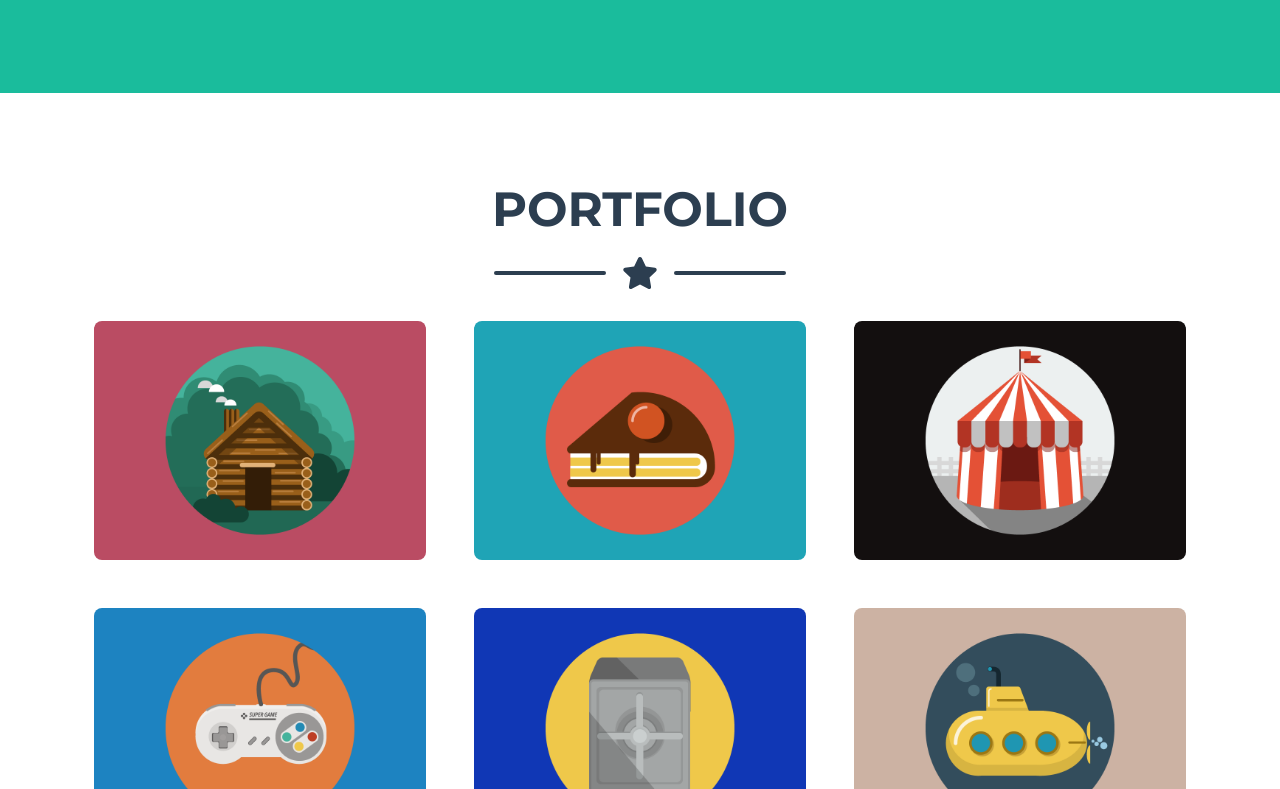
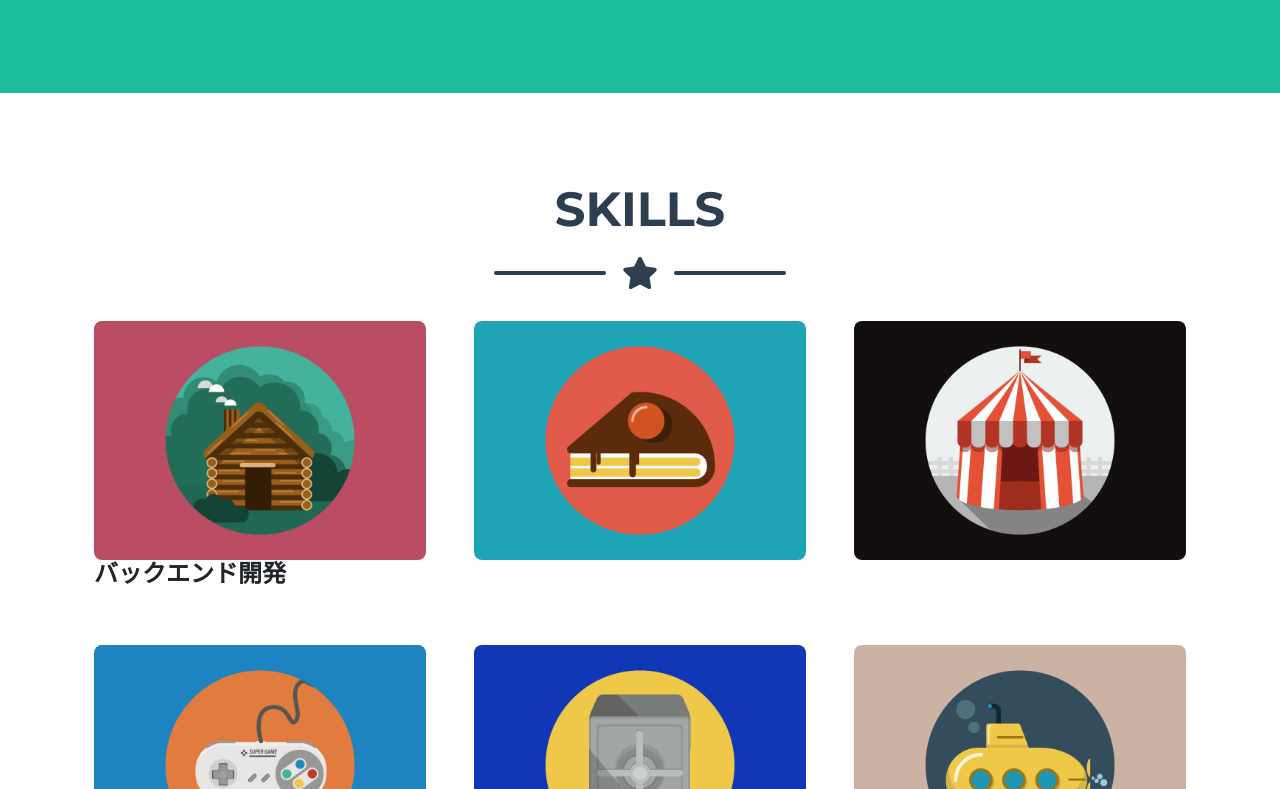
Before and after one commit to 44kyne/engineer-portfolio, a plain HTML site: page index.html in a window 1280 px wide. Shown: the part 690-1479 px from the top of the page. Drawn offline with nearby package versions, Linux system fonts and the light colour scheme.

Commit message:
Skills change

```diff
--- a/index.html
+++ b/index.html
@@ -55,7 +55,7 @@
         <section class="page-section portfolio" id="portfolio">
             <div class="container">
                 <!-- Portfolio Section Heading-->
-                <h2 class="page-section-heading text-center text-uppercase text-secondary mb-0">Portfolio</h2>
+                <h2 class="page-section-heading text-center text-uppercase text-secondary mb-0">Skills</h2>
                 <!-- Icon Divider-->
                 <div class="divider-custom">
                     <div class="divider-custom-line"></div>
@@ -72,6 +72,10 @@
                             </div>
                             <img class="img-fluid" src="assets/img/portfolio/cabin.png" alt="" />
                         </div>
+                        <h4>
+                            <strong>バックエンド開発</strong>
+                        </h4>
+
                     </div>
                     <!-- Portfolio Item 2-->
                     <div class="col-md-6 col-lg-4 mb-5">
```
